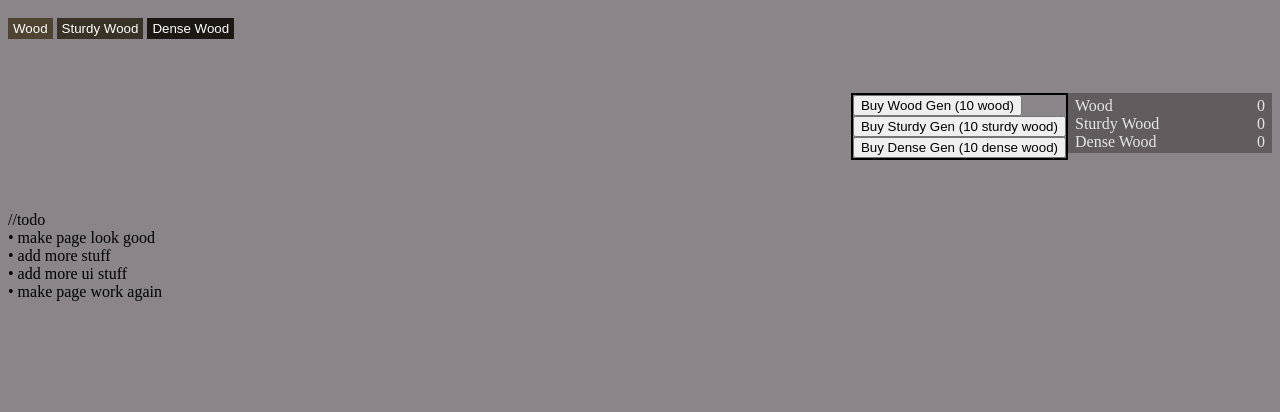
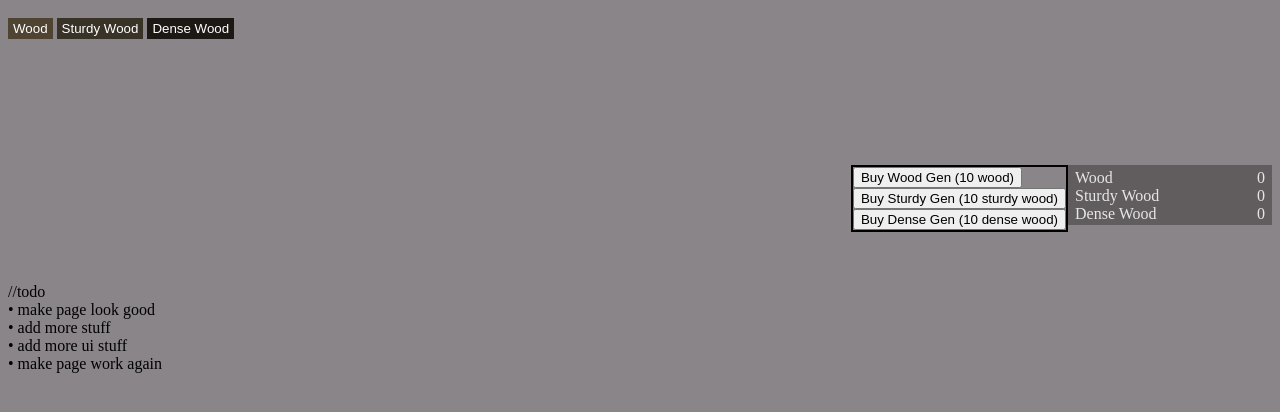
Before and after one commit to Gudu0/Game-testing, a plain HTML site: page buttons/button.html in a window 1280 px wide. Shown: the part 86-498 px from the top of the page. Drawn offline with Linux system fonts and the light colour scheme.

Commit message:
Update button.html
added more br

```diff
--- a/buttons/button.html
+++ b/buttons/button.html
@@ -10,7 +10,7 @@
     <h1>Buttons</h1>
     <button type="button" class="button wbut" id="button1">Wood</button>
     <button type="button" class="button sbut" id="button2">Sturdy Wood</button>
-    <button type="button" class="button dbut" id="button3">Dense Wood</button><br><br>
+    <button type="button" class="button dbut" id="button3">Dense Wood</button><br><br><br><br><br><br>
     <input type="checkbox" class="cbb" id="woodgen"></input>
     <label for="woodgen" class="cbb" id="woodgenlb">Toggle Wood Gen</label><br>
     <input type="checkbox" class="cbb" id="sturdygen"></input>
```
